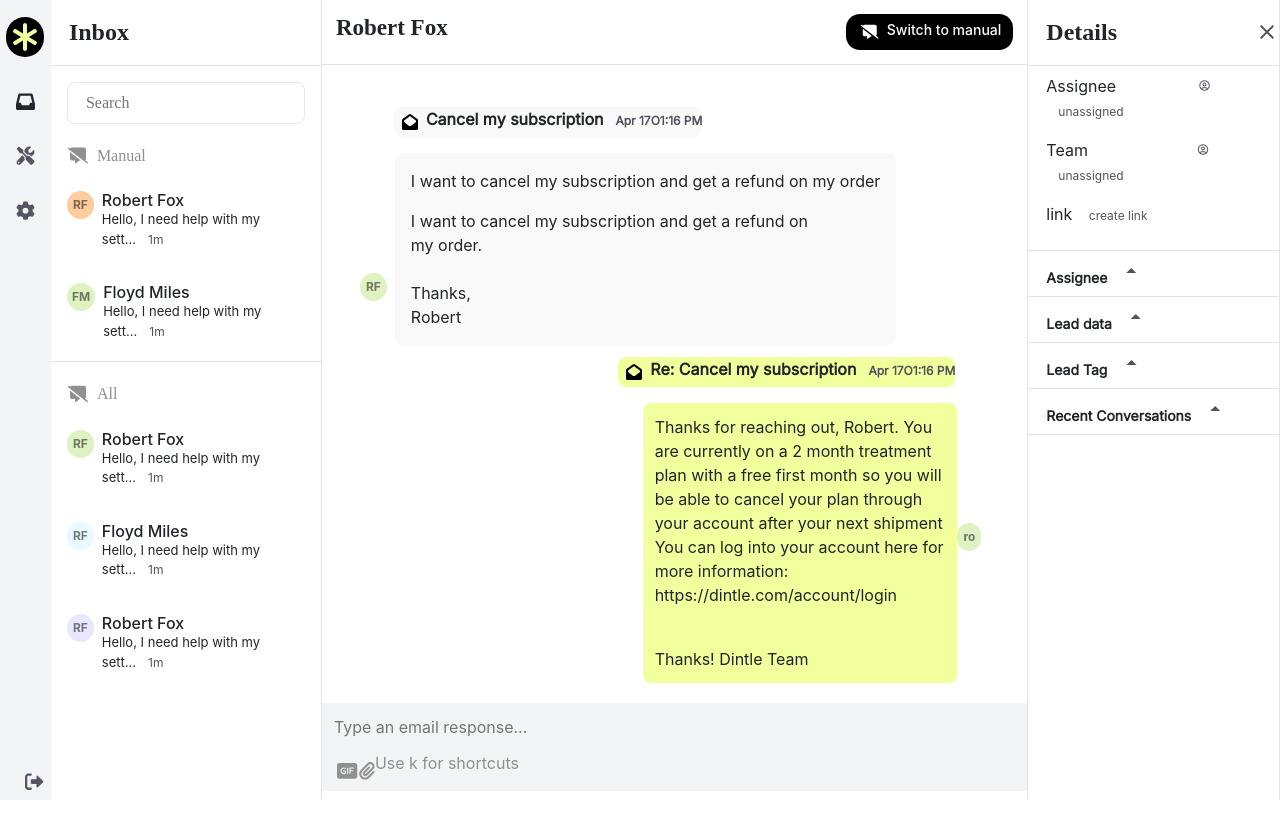
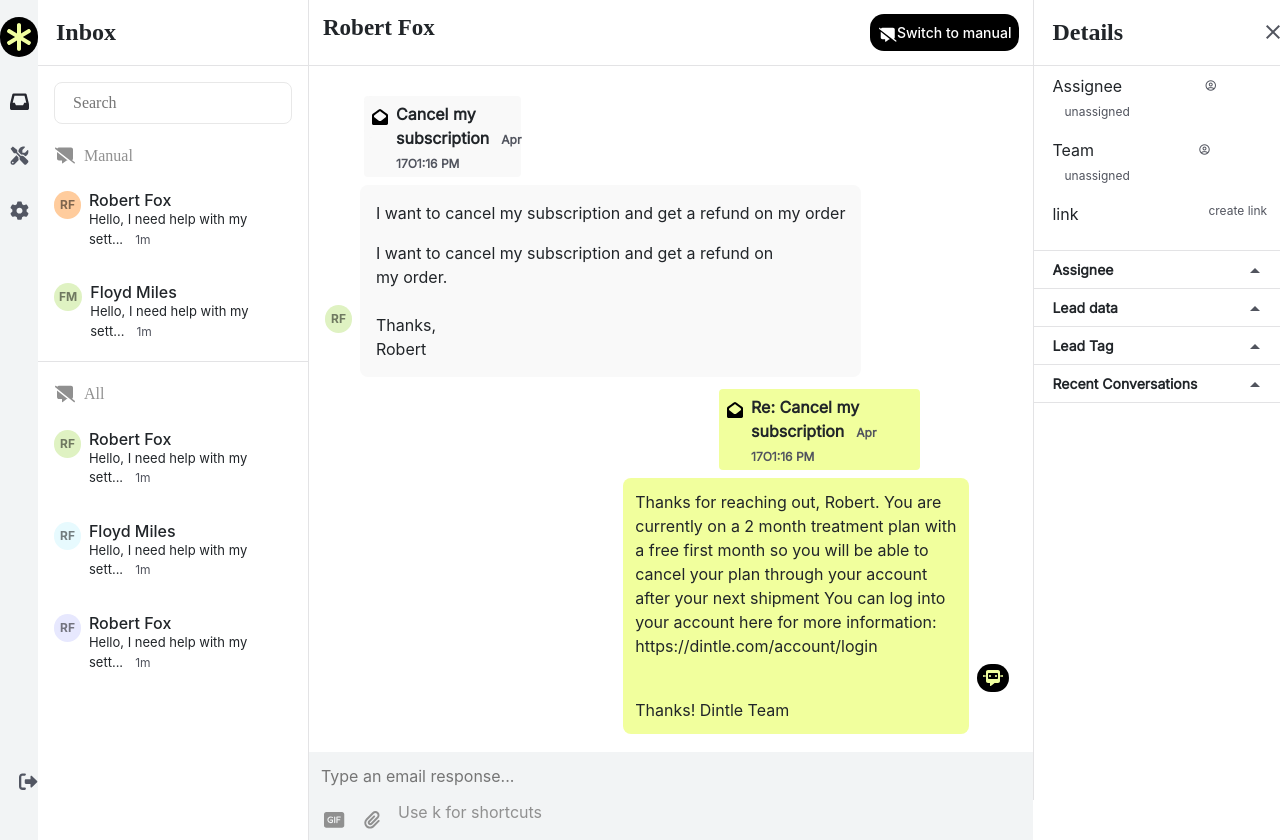
Before and after one commit to deeksha-developer/chatBox, a React (Create React App) app: page / in a window 1280 px wide. Before the commit the page ends 800 px from the top, so only its background shows below. Built offline with nearby package versions, Linux system fonts and the light colour scheme; a web font is replaced by a local one.

Commit message:
toggle changes

```diff
--- a/src/component/Details/Detail.css
+++ b/src/component/Details/Detail.css
@@ -24,10 +24,27 @@ padding-inline-start: 20px;
 font-size: 14px;
 color: #adadad;
 }
-p.Ticket.type , .Subject , .ID {
-    margin-left: 19px;
+   .ID {
+
     font-size: 14px;
     color: #51545E;
+    font-family: Inter;
+    display: flex;
+    justify-content: space-between;
+    padding: 0px 60px 0px 26px;
+}
+.Ticket.type{
+    font-size: 13px;
+    display: flex;
+    padding: 0px 17px;
+    justify-content: space-between;
+    font-family: Inter;
+}
+.Subject{
+font-size: 13px;
+    display: flex;
+    padding: 0px 54px 0px 18px;
+    justify-content: space-between;
     font-family: Inter;
 }
 .detail-li{
@@ -37,3 +54,11 @@ margin: 12px 0px;
     .main_box{
     display: none;
 }}
+
+#arrow_id , .link_cls{
+    float: right;
+}
+
+.hideMe {
+    display: none;
+}
--- a/src/component/Details/index.tsx
+++ b/src/component/Details/index.tsx
@@ -1,22 +1,28 @@
 import React, { useState } from 'react';
 import Dropdown from '../Dropdown';
 import './Detail.css';
-const Detail = () => {
+const Detail = (props: any) => {
   const Idetail = [
     {
       id: 1,
       title: 'Ticket type',
-      iconclass: 'user_icon'
+      iconclass: 'user_icon',
+      icon: '',
+      icontext: 'Convert to ti..'
     },
     {
       id: 2,
       title: 'Subject',
-      iconclass: 'user_icon'
+      iconclass: 'user_icon',
+      icon: '+',
+      icontext: 'Add'
     },
     {
       id: 3,
       title: 'ID',
-      iconclass: 'user_icon'
+      iconclass: 'user_icon',
+      icon: '#',
+      icontext: '5'
     }
   ];
   const [close, setClose] = useState(true);
@@ -26,17 +32,19 @@ const Detail = () => {
   };
 
   return (
-    <div className="main_box">
+    <div className={`main_box ${props.toggle && 'hideMe'}`}>
       <div className="txt_box">
         <h4 className="txt_head">Details</h4>
 
         <span
-          onClick={toggleClose}
+          // onClick={toggleClose}
+          onClick={props.handleToggleClick}
           style={{ paddingTop: '20px' }}
           className="material-symbols-outlined">
           close
         </span>
       </div>
+
       {close ? (
         <div>
           <div className="dtl_list">
@@ -50,7 +58,7 @@ const Detail = () => {
               <span>unassigned</span>
             </p>
             <p>
-              Team{' '}
+              Team
               <span
                 style={{ paddingLeft: '92px', fontSize: '13px' }}
                 className="material-symbols-outlined">
@@ -59,7 +67,7 @@ const Detail = () => {
               <span>unassigned</span>
             </p>
             <p>
-              link <span>create link</span>
+              link <span className="link_cls">create link</span>
             </p>
           </div>
 
--- a/src/component/Dropdown/index.tsx
+++ b/src/component/Dropdown/index.tsx
@@ -2,7 +2,6 @@ import React, { useState } from 'react';
 
 interface useSelect {
   className?: string;
-
   children?: React.ReactNode;
   title: string;
   Idetail: any;
@@ -20,17 +19,25 @@ const Dropdown = (props: useSelect) => {
       <div className={props.className} onClick={toggleMenu}>
         {props.title}
         {close ? (
-          <span className="material-symbols-outlined">arrow_drop_down</span>
+          <span className="material-symbols-outlined" id="arrow_id">
+            arrow_drop_down
+          </span>
         ) : (
-          <span className="material-symbols-outlined">arrow_drop_up</span>
+          <span className="material-symbols-outlined" id="arrow_id">
+            arrow_drop_up
+          </span>
         )}
       </div>
       {close
         ? props?.Idetail.map((data: any) => {
             return (
-              <p className={data.title} key={data.id}>
+              <div className={data.title} key={data.id}>
                 {data.title}
-              </p>
+                <p>
+                  {data.icon}
+                  {data.icontext}
+                </p>
+              </div>
             );
           })
         : null}
--- a/src/component/Inbox/Inbox.css
+++ b/src/component/Inbox/Inbox.css
@@ -43,6 +43,15 @@ padding: 5px 6px;
     color: rgba(0, 0, 0, 0.5);
     margin-right: 8px;
 }
+.robo_icon1{
+    background: #000000;
+    border-radius: 15px;
+    padding: 5px 6px;
+        font-size: 12px;
+        font-weight: 700;
+        color: rgba(0, 0, 0, 0.5);
+        margin-right: 8px;
+}
 .icon_sec{
 background: #DFF2C2;
     border-radius: 15px;
--- a/src/pages/Chatbox/Chatbox.css
+++ b/src/pages/Chatbox/Chatbox.css
@@ -13,7 +13,7 @@ border: none;
 border-radius: 14px;
 font-size: 14px;
 font-weight: 500;
-padding-right: 12px;
+padding: 8px;
 }
 .chat_title{
 font-size: 23px;
@@ -22,7 +22,7 @@ font-size: 23px;
     font-weight: 700;
 }
 .chat_txt{
-padding: 30px 38px 20px 38px;
+padding:18px 16px;
 }
 .chat_box{
 display: flex;
@@ -53,27 +53,34 @@ background: #F9F9F9;
 .chat_rf{
     padding-top: 120px;
 }
-.chat_img{
+.chat_img {
     border-top-left-radius: 8px;
     border-bottom-left-radius: 8px;
 padding: 7px 8px;
 }
+.chat_img {
+    border-top-left-radius: 8px;
+    border-bottom-left-radius: 8px;
+    padding: 13px 8px;
+}
 .sendercls {
     display: flex;
-    padding-left: 34px;
+    margin: 0px 496px 8px 39px;
+    background: #f9f9f9;
+    border-radius: 4px;
 }
 .recivercls {
     display: flex;
-    justify-content: end;
-    padding-right: 34px;
+    background: #f1ff9d;
+    margin: 0px 97px 8px 394px;
+    border-radius: 4px;
 }
 .ctbox_para{
-    padding-bottom: 6px;
-    border-bottom-right-radius: 8px;
-    border-top-right-radius: 8px;
     font-size: 16px;
     font-weight: 700;
     font-family: 'Inter';
+    margin-top: 6px;
+    margin-bottom: 3px;
 }
 .chat_boxs{
 display: flex;
@@ -89,9 +96,8 @@ font-size: 16px;
 font-weight: 700;
 margin-right: 0px;
 }
-.chat_robo{
-    padding-top: 120px;
-    padding-right: 26px;
+.chat_robo {
+    padding-top: 186px;
     padding-left: 8px;
 }
 .chat_detail{
@@ -103,39 +109,53 @@ padding: 16px;
 border-radius: 8px;
 width: 62%;
 }
-@media screen and (max-width:700px)   {
+@media screen and (max-width:760px)   {
     .chat_title {
         font-size: 16px;}
         .inner_chat{
         padding: 17px;}
         .chatbox_para1{
             width: auto;}
+            .ctbox_para{
+                font-size: 12px;
+            }
+            .chat_img{
+                padding: 7px 8px 19px;
+            }
+            .chat_robo {
+                padding-top: 277px;
+            }
+            .recivercls{
+            margin: 0px 18px 8px 18px;}
+            .sendercls{
+            margin: 0px 6px 8px 32px;}
 }
-@media screen and (max-width:960px)   {
-    .chat_pra {
-        margin-left: 88px;}
-}
-@media screen and (max-width:800px){
+
+@media screen and (min-width: 768px) and (max-width: 959px){
     .chat_txt {
-        padding: 30px 16px;
+        padding: 8px 16px;
     }
     .chat_pra {
         margin-left: 20px;
         background: #F1FF9D;
          width: auto;}
+         .chatbox_para1{
+            width:85%;
+         }
          .chatbox_para2 {
             font-size: 12px;
             width: 80%;}
-            /* .chat_para{
-                width: auto;
-                margin-right: 50px;
-                font-size: 12px;
-            } */
             .chat_pra{
                 width: auto;
                 margin-right: 50px;
                 font-size: 12px;
             }
-
-
+            .ctbox_para{
+                font-size: 12px;
+                padding: 6px;
+            }
+            .recivercls{
+                margin: 0px 51px 8px 58px;}
+                .sendercls{
+                    margin: 0px 6px 8px 32px;}
 }
--- a/src/pages/Chatbox/index.tsx
+++ b/src/pages/Chatbox/index.tsx
@@ -12,7 +12,7 @@ const Chatbox = () => {
   const DUMMY_DATA = [
     {
       id: 1,
-      icon: 'RF',
+
       senderId: 'sender',
       title: 'Cancel my subscription',
       para: 'I want to cancel my subscription and get a refund on my order',
@@ -21,7 +21,6 @@ const Chatbox = () => {
 
     {
       id: 2,
-      icon: 'ro',
       reciverId: 'reciver',
       title: 'Re: Cancel my subscription',
       para: '   Thanks for reaching out, Robert. You are currently on a 2 month treatment plan with a free first month so you will be able to cancel your plan through your account after your next shipment  You can log into your account here for more information: https://dintle.com/account/login',
@@ -29,6 +28,10 @@ const Chatbox = () => {
     }
   ];
   const [openMenu, setOpenMenu] = useState(true);
+  const [toggle, setToggle] = useState(false);
+  const handleToggleClick = () => {
+    setToggle(!toggle);
+  };
   const toggleMenu = () => {
     setOpenMenu(!openMenu);
   };
@@ -38,11 +41,17 @@ const Chatbox = () => {
       <div className="main_chat">
         <div className="inner_chat">
           <h4 className="chat_title">Robert Fox</h4>
-
-          <button onClick={toggleMenu} className="chat_btn">
-            <img className="chat_img" src={msgicon} />
-            Switch to manual
-          </button>
+          <div>
+            <button onClick={toggleMenu} className="chat_btn">
+              <img className="chat_img1" src={msgicon} />
+              Switch to manual
+            </button>
+            {toggle === true && (
+              <span onClick={handleToggleClick} className="material-symbols-outlined">
+                arrow_forward_ios
+              </span>
+            )}
+          </div>
         </div>
 
         <div className="chat_txt">
@@ -74,7 +83,7 @@ const Chatbox = () => {
                 {data.senderId ? (
                   <div className="chat_box">
                     <div className="chat_rf">
-                      <p className="user_icon">{data.icon}</p>
+                      <p className="user_icon">RF</p>
                     </div>
                     <div
                       className="chatbox_para"
@@ -96,8 +105,10 @@ const Chatbox = () => {
                       <br />
                       Thanks! Dintle Team
                     </div>
-                    <div className="chat_rf">
-                      <p className="user_icon">{data.icon}</p>
+                    <div className="chat_robo">
+                      <p className="robo_icon1">
+                        <img src={robot} />
+                      </p>
                     </div>
                   </div>
                 )}
@@ -114,8 +125,8 @@ const Chatbox = () => {
               color: '#909090',
               padding: '0px 15px'
             }}>
-            <img src={gif} />
-            <img src={link} />
+            <img style={{}} src={gif} />
+            <img style={{ margin: '0px 18px' }} src={link} />
             <p>Use k for shortcuts</p>
           </div>
         </div>
@@ -123,7 +134,7 @@ const Chatbox = () => {
       <div className="chat_detail">
         {openMenu ? (
           <div>
-            <Detail />
+            <Detail toggle={toggle} handleToggleClick={handleToggleClick} />
           </div>
         ) : null}
       </div>
```
Also changed, not shown: src/component/Inbox/index.tsx (+0 -39 lines).
